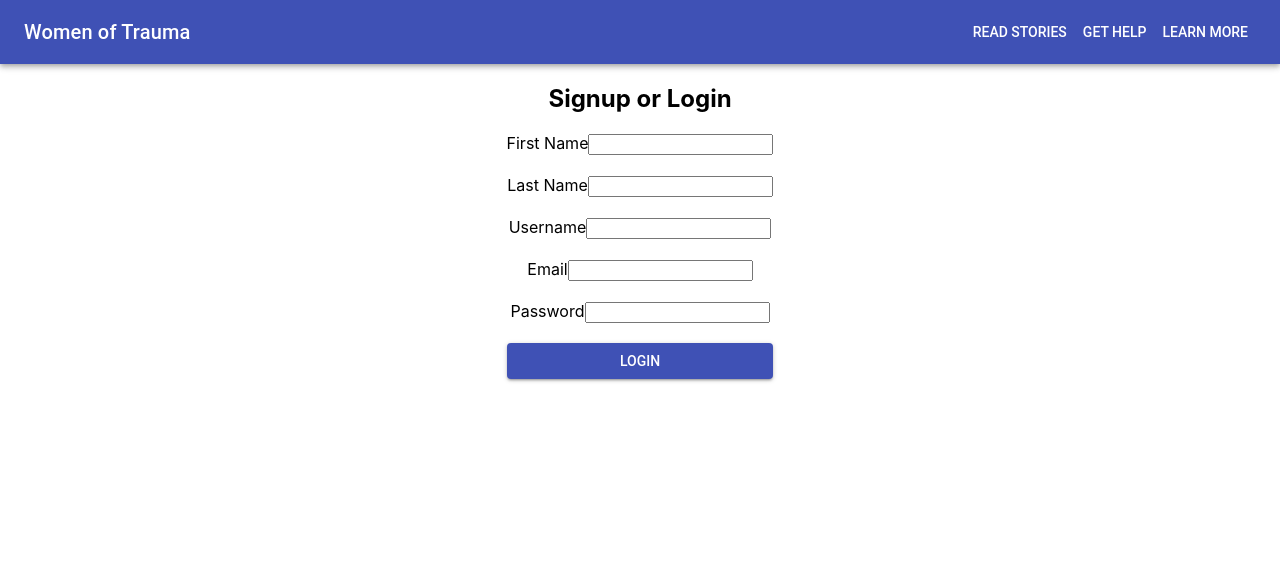
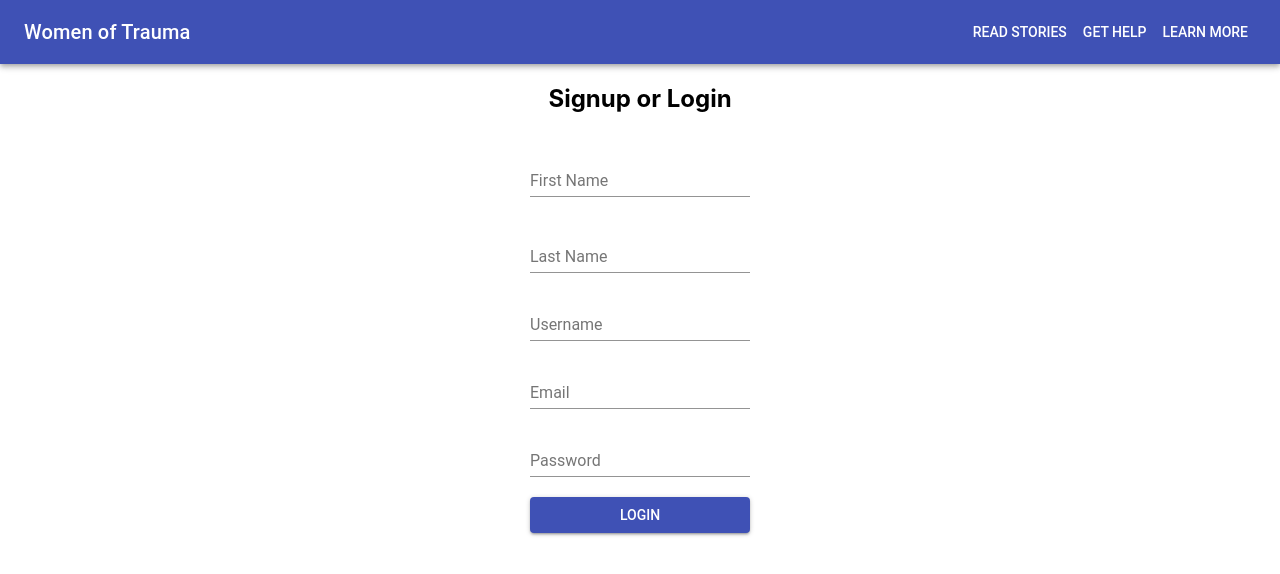
Before and after one commit to BekahHW/Women-of-Trauma-Client, a React (Create React App) app: page /loginForm in a window 1280 px wide. Shown: the top 574 px of the page. Built offline with nearby package versions, Linux system fonts and the light colour scheme.

Commit message:
Add textField to form

```diff
--- a/src/containers/LoginForm.js
+++ b/src/containers/LoginForm.js
@@ -1,8 +1,7 @@
 import React, { Component } from 'react'
 import Button from '@material-ui/core/Button';
 import FormControl from '@material-ui/core/FormControl';
-
-
+import TextField from '@material-ui/core/TextField';
 
 class LoginForm extends Component {
 
@@ -26,8 +25,6 @@ class LoginForm extends Component {
 
 
 
-
-
   handleOnSubmit = event => {
     event.preventDefault()
     console.log('A');
@@ -41,54 +38,60 @@ class LoginForm extends Component {
     return (
       <div className="LoginForm">
         <h2>Signup or Login</h2>
-        <FormControl onSubmit={this.handleOnSubmit}>
+        <FormControl onSubmit={this.handleOnSubmit} >
           <div key={this.id}>
-            <label htmlform="first_name">First Name</label>
-            <input
+            {/* <label htmlFor="first_name">First Name</label> */}
+            <TextField
               type="string"
               onChange={this.handleOnChange}
               name="first_name"
               value={first_name}
+              id="standard-name"
+              label="First Name"
+              margin="normal"
             />
           </div>
           < br />
           <div>
-          <label htmlform="last_name">Last Name</label>
-          <input
+          {/* <label htmlform="last_name">Last Name</label> */}
+            <TextField
             type="string"
             onChange={this.handleOnChange}
             name="last_name"
             value={last_name}
+            label="Last Name"
           />
           </div>
         < br />
           <div>
-            <label htmlform="username">Username</label>
-            <input
+            <TextField
               type="string"
               onChange={this.handleOnChange}
               name="username"
               value={username}
+              label="Username"
             />
           </div>
           < br />
             <div>
-            <label htmlform="email">Email</label>
-            <input
-              type="string"
+            <TextField
+              type="email"
               onChange={this.handleOnChange}
               name="email"
               value={email}
+              label="Email"
+              autoComplete="email"
+
             />
           </div>
           < br />
           <div>
-            <label htmlform="password">Password</label>
-            <input
-              type="string"
+            <TextField
               onChange={this.handleOnChange}
               name="password"
               value={password}
+              label="Password"
+              type="password"
             />
           </div>
           < br />
@@ -111,4 +114,7 @@ class LoginForm extends Component {
 //     narrativeFormData: state.narrativeFormData,
 //   })
 // }
-export default LoginForm
+// export default (withStyles(styles),
+  // withTheme)(LoginForm)
+
+export default (LoginForm)
```
